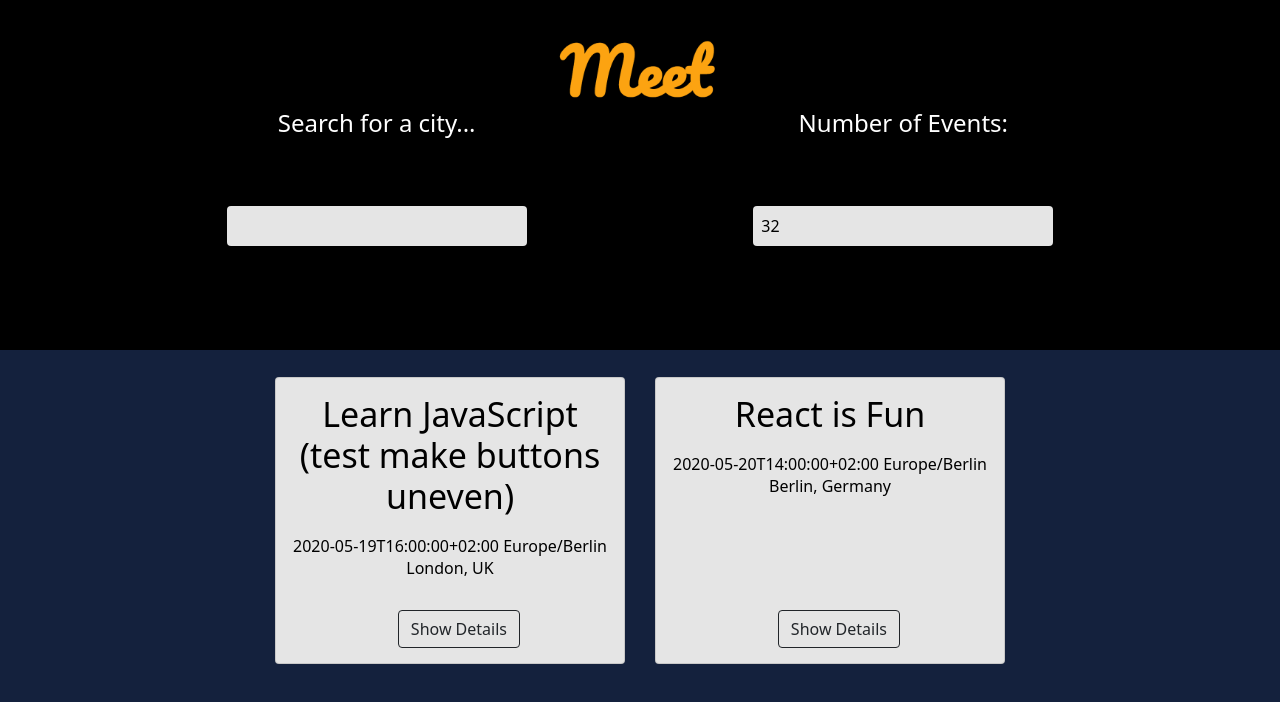
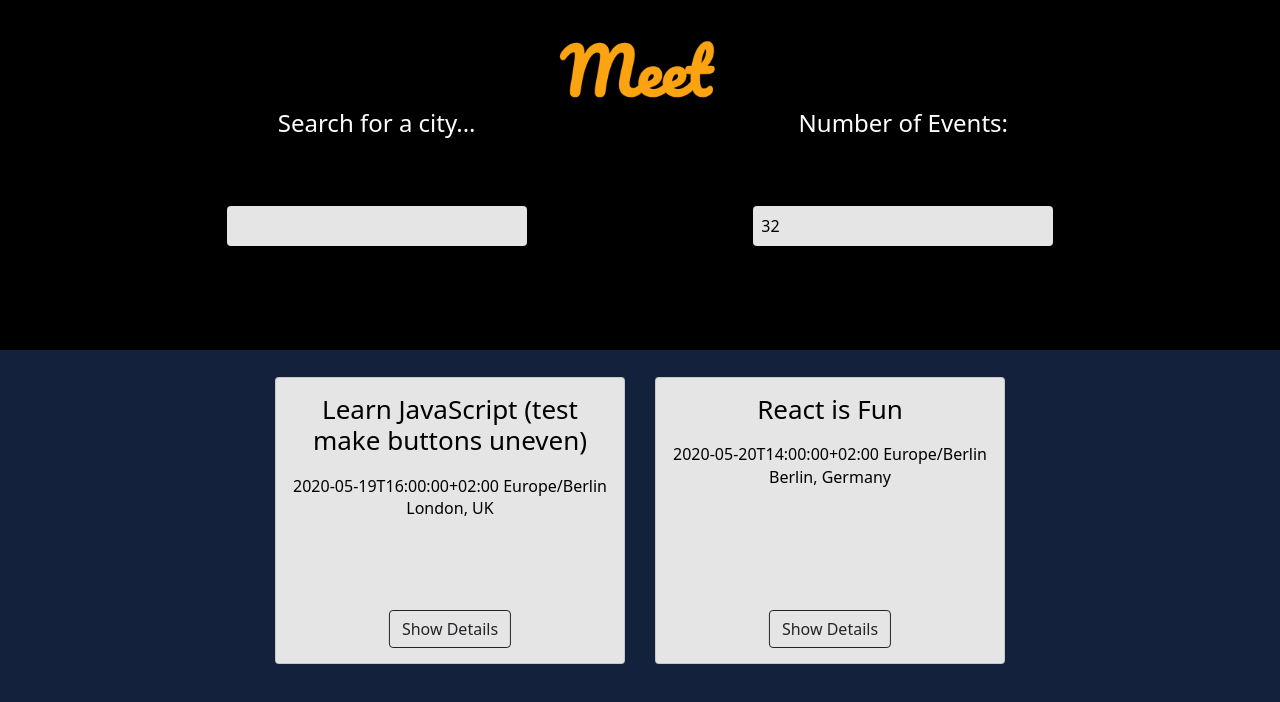
Before and after one commit to Djosc/meet, a React (Create React App) app: page / in a window 1280 px wide. Shown: the top 702 px of the page. Built offline with nearby package versions, Linux system fonts and the light colour scheme; what atatus-spa would draw is missing.

Commit message:
smaller font on main events

```diff
--- a/src/App.css
+++ b/src/App.css
@@ -46,6 +46,18 @@ html {
 	color: #fff;
 }
 
+ul {
+	padding-left: 0px;
+	list-style: none;
+	color: #fff;
+	background-color: var(--bg-color-primary);
+}
+
+li {
+	padding: 0.2rem;
+	color: #000;
+}
+
 @media screen and (max-width: 768px) {
 	.meet-logo-div {
 		top: 0;
@@ -63,18 +75,6 @@ html {
 		margin-top: 100px;
 		height: 400px;
 	}
-}
-
-ul {
-	padding-left: 0px;
-	list-style: none;
-	color: #fff;
-	background-color: var(--bg-color-primary);
-}
-
-li {
-	padding: 0.2rem;
-	color: #000;
 }
 
 input[type='text'] {
@@ -119,7 +119,7 @@ input[type='text'] {
 }
 
 .summary {
-	font-size: 34px;
+	font-size: 26px;
 }
 
 .event {
@@ -145,7 +145,9 @@ input[type='text'] {
 .show-details-btn {
 	position: absolute;
 	bottom: 15px;
-	left: 35%;
+	left: 50%;
+
+	transform: translateX(-50%);
 }
 
 .hide-details-btn {
```
